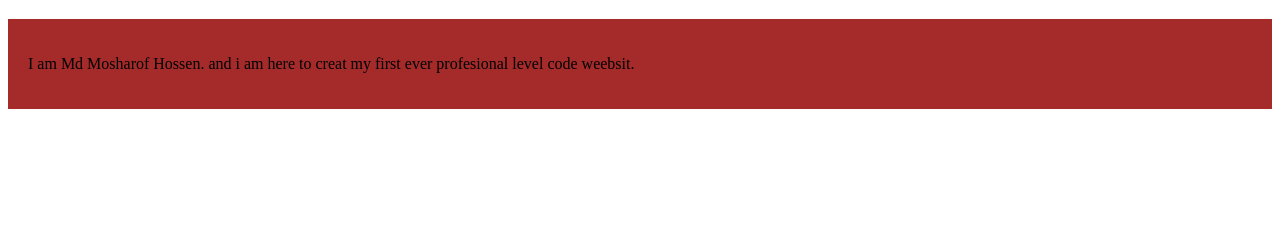
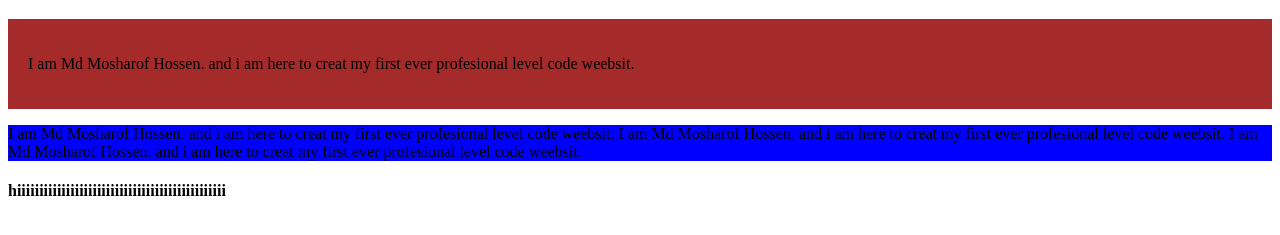
Before and after one commit to githubusermd/My-first-github-repo, a plain HTML site: page index.html in a window 1280 px wide. Shown: the part 161-396 px from the top of the page. Drawn offline with Linux system fonts and the light colour scheme.

Commit message:
second commit

```diff
--- a/index.html
+++ b/index.html
@@ -8,10 +8,18 @@
 </head>
 <body>
     <h1 id="fffhh">wellcome</h1>
-    <div>
+    <div class="jjgg">
         <p>
            I am Md Mosharof Hossen. and i am here to creat my first ever profesional level code weebsit.
         </p>
     </div>
+    <div class="vvxx">
+        <p>I am Md Mosharof Hossen. and i am here to creat my first ever profesional level code weebsit.
+            I am Md Mosharof Hossen. and i am here to creat my first ever profesional level code weebsit.
+            I am Md Mosharof Hossen. and i am here to creat my first ever profesional level code weebsit.
+        </p>
+    </div>
+    <H4>hiiiiiiiiiiiiiiiiiiiiiiiiiiiiiiiiiiiiiiiiiiiiiii</H4>
+
 </body>
 </html>
--- a/styles/blog.css
+++ b/styles/blog.css
@@ -1,4 +1,4 @@
-div{
+.jjgg{
     background-color: brown;
     padding: 20px;
 }
@@ -6,3 +6,7 @@ div{
     background-color: aqua;
     padding: 50px;
 }
+.vvxx{
+    background-color: blue;
+    font-kerning: calc();
+}
```
